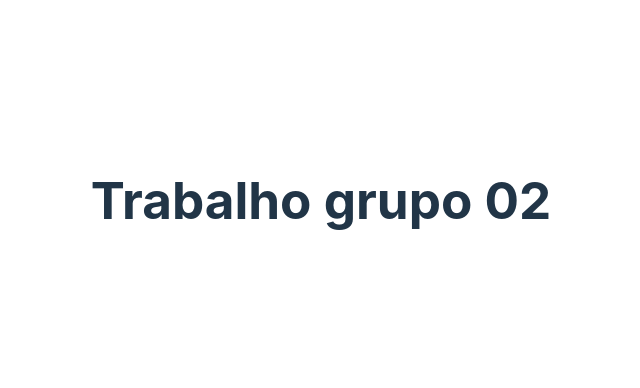
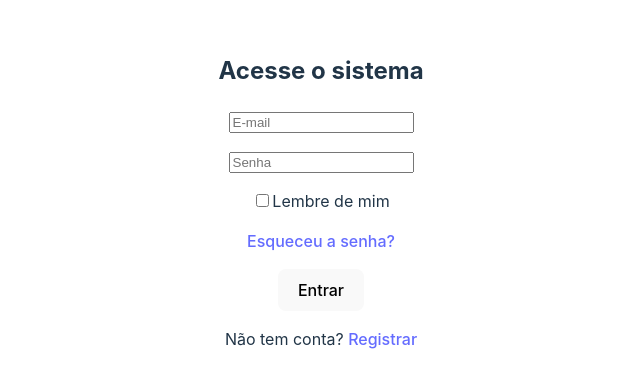
Before and after one commit to goncalvescrs/trabalho-react, a React (Vite) app: page / in a window 1280 px wide. Shown: the part 200-588 px from the top of the page, without its empty margins (319-959 px from the left). Built offline with nearby package versions, Linux system fonts and the light colour scheme.

Commit message:
Subindo criação de component Login

```diff
--- a/src/App.jsx
+++ b/src/App.jsx
@@ -2,13 +2,14 @@ import { useState } from 'react'
 import reactLogo from './assets/react.svg'
 import viteLogo from '/vite.svg'
 import './App.css'
+import Login from './components/Login/Login'
 
 function App() {
   const [count, setCount] = useState(0)
 
   return (
     <>
-      <h1>Trabalho grupo 02</h1>
+      <Login/>
     </>
   )
 }
--- /dev/null
+++ b/src/components/Login/Login.jsx
@@ -0,0 +1,53 @@
+import { useState } from "react"
+import axios from "axios"
+
+const Login = () => {
+    const [login, setLogin] = useState({email: '', senha:''})
+
+    const handleChange = (e) => {
+        setLogin({ ...login, [e.target.name]: e.target.value });
+      }
+
+    const handleSubmit = async (e) => {
+        e.preventDefault()
+        try {
+            const response = await axios.post('', login)
+            alert('Login realizado com sucesso!')
+        } catch (error) {
+            console.error('Erro ao realizar login', error)
+        }
+    }
+
+    const handleZerar = () => {
+       setLogin('')
+    }
+    return (
+        <>
+            <div>
+                <form onSubmit={handleSubmit} onReset={(e) => {
+                    handleZerar()
+                }}>
+                    <h2>Acesse o sistema</h2>
+                    <input required type="email" name="email"
+                    placeholder="E-mail" onChange={handleChange}/>
+                    <p/>
+                    <input required type="password" name="senha"
+                    placeholder="Senha" onChange={handleChange}/>
+                    <p/>
+                    <label>
+                        <input type="checkbox"/>
+                        Lembre de mim
+                    </label>
+                    <p/>
+                    <a href="#">Esqueceu a senha?</a>
+                    <p/>
+                    <button>Entrar</button>
+                    <p/>
+                    <p>Não tem conta? <a href="#">Registrar</a></p>
+                </form>
+            </div>
+        </>
+    )
+}
+
+export default Login
```
